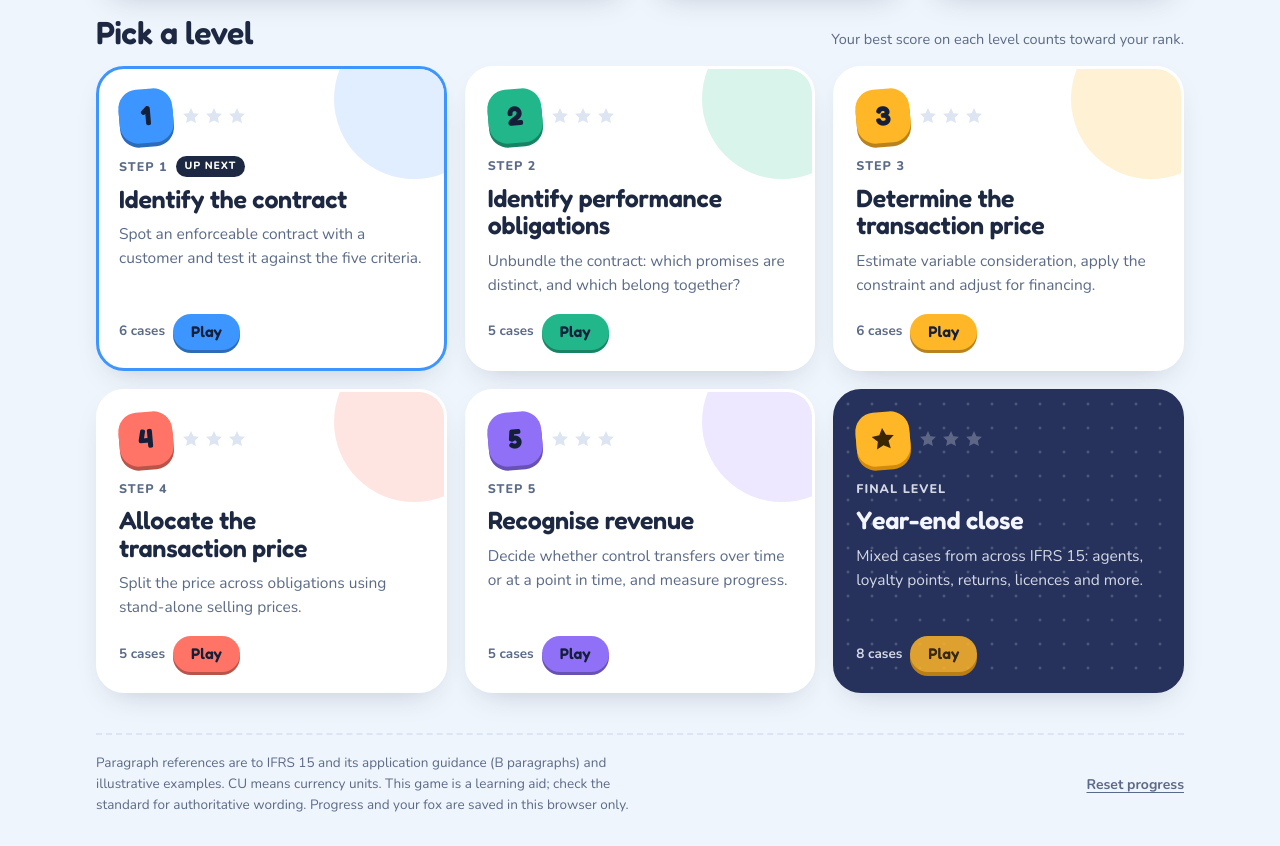
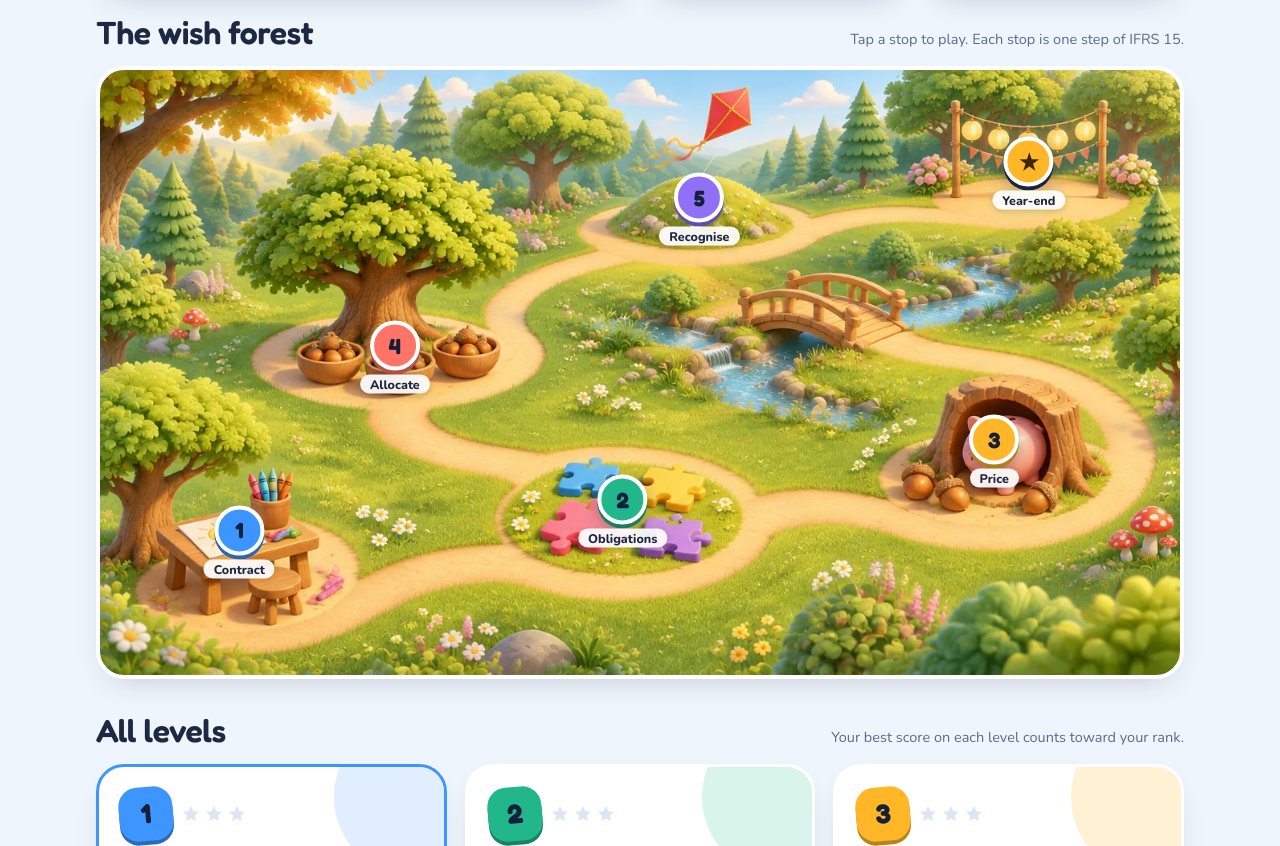
Before and after one commit to bamerski/Bartosz, a plain HTML site: page index.html in a window 1280 px wide. Shown: the part 842-1688 px from the top of the page. Drawn offline with nearby package versions, Linux system fonts and the light colour scheme.

Commit message:
Add illustrated forest map and scarf pose
The home screen gets a clickable 'wish forest' map with one stop per
level on a winding path, showing stars earned and the fox waiting at
the next stop. The fox wears its knitted scarf once the first scarf
is finished.

Co-Authored-By: Claude Opus 5.5 <noreply@anthropic.com>
Claude-Session: https://claude.ai/code/session_012QfiwdLk696KejJ15kfR2W

```diff
--- a/index.html
+++ b/index.html
@@ -195,6 +195,27 @@ button:disabled { cursor: default; }
 .journey li.done { color: var(--ink); }
 .journey li.done .jdot { background: var(--tone-soft); border: 3px solid var(--tone); }
 .journey li small { font-size: 11px; font-weight: 800; letter-spacing: .07em; text-transform: uppercase; }
+
+/* forest map */
+.forest { margin-bottom: 34px; }
+.forest-map { position: relative; border-radius: 28px; overflow: hidden; box-shadow: var(--lift); border: 4px solid var(--surface); line-height: 0; }
+.forest-art { display: block; width: 100%; height: auto; }
+.stop { position: absolute; transform: translate(-50%, -50%); display: flex; flex-direction: column; align-items: center; gap: 4px; background: none; border: 0; padding: 0; line-height: 1.2; z-index: 2; }
+.stop b { width: 50px; height: 50px; border-radius: 50%; display: grid; place-items: center; background: var(--tone); color: var(--on-tone); font-family: var(--font-display); font-weight: 700; font-size: 22px; border: 4px solid #FFFFFF; box-shadow: 0 4px 0 color-mix(in srgb, var(--tone) 70%, #000 30%), 0 8px 18px rgba(20, 32, 58, .3); transition: transform .18s cubic-bezier(.3, 1.6, .5, 1); }
+.stop.boss b { background: #FFB627; color: #3A2600; }
+.stop:hover b, .stop:focus-visible b { transform: scale(1.12) rotate(-6deg); }
+.stop-name { background: rgba(255, 255, 255, .92); color: #1D2943; font-size: 12.5px; font-weight: 800; padding: 2px 10px; border-radius: 999px; white-space: nowrap; box-shadow: 0 2px 6px rgba(20, 32, 58, .2); }
+.stop-name i { font-style: normal; color: #D48C08; letter-spacing: 1px; }
+.stop.next b { animation: stopPulse 1.8s ease-out infinite; }
+@keyframes stopPulse { 0% { box-shadow: 0 4px 0 color-mix(in srgb, var(--tone) 70%, #000 30%), 0 0 0 0 color-mix(in srgb, var(--tone) 70%, transparent); } 100% { box-shadow: 0 4px 0 color-mix(in srgb, var(--tone) 70%, #000 30%), 0 0 0 18px transparent; } }
+.map-fox { position: absolute; width: 11%; height: auto; transform: translate(-108%, -88%); z-index: 1; pointer-events: none; filter: drop-shadow(0 6px 8px rgba(20, 32, 58, .35)); animation: mapBob 2.4s ease-in-out infinite; }
+@keyframes mapBob { 0%, 100% { translate: 0 0; } 50% { translate: 0 -5px; } }
+@media (max-width: 640px) {
+  .forest-map { border-radius: 18px; border-width: 3px; }
+  .stop b { width: 34px; height: 34px; font-size: 16px; border-width: 3px; }
+  .stop-name { display: none; }
+  .map-fox { width: 15%; }
+}
 
 /* fox */
 .fox-wrap { position: relative; display: inline-block; line-height: 0; }
@@ -974,13 +995,13 @@ function foxImg(pose, label, sc) {
   return '<img class="fox fox-art" src="assets/fox/' + pose + '.webp" alt="' + label + '" width="480" height="480" decoding="async" draggable="false"' +
     (sc && sc !== 1 ? ' style="transform:scale(' + sc + ')"' : "") + '>';
 }
-function restPose() { return comp.stage >= 4 ? "wise" : "idle"; }
+function restPose() { return comp.stage >= 4 ? "wise" : comp.scarves > 0 ? "scarf" : "idle"; }
 function curFox(o) {
   o = o || {};
   const sc = [0.84, 0.9, 0.95, 1, 1][comp.stage] || 1;
   return foxImg(o.pose || restPose(), o.label || nm() + ", your fox cub, " + STAGES[comp.stage].name.toLowerCase(), sc);
 }
-["cheer", "tilt", "knit", "idle", "wise"].forEach(p => { const i = new Image(); i.src = "assets/fox/" + p + ".webp"; });
+["cheer", "tilt", "knit", "idle", "wise", "scarf"].forEach(p => { const i = new Image(); i.src = "assets/fox/" + p + ".webp"; });
 function nestFox(x, y, size, stage, o) { return '<svg x="' + x + '" y="' + y + '" width="' + size + '" height="' + size + '" viewBox="0 0 200 200">' + foxInner(stage, o) + '</svg>'; }
 
 /* story glyphs, 24-unit boxes */
@@ -1452,6 +1473,29 @@ function journeyHtml() {
         glyph(STORY[id].glyph, i, done, false) + '</g></svg></span><small>Step ' + (i + 1) + '</small>' + STORY[id].label + '</li>';
     }).join("") + '</ol></section>';
 }
+/* Forest map: stop positions as % of the illustration (assets/map/forest.webp, 1344 x 752). */
+const STOPS = [[12.9, 78], [48.4, 73], [82.8, 63], [27.3, 47.5], [55.5, 23], [86, 17]];
+const STOP_NAMES = ["Contract", "Obligations", "Price", "Allocate", "Recognise", "Year-end"];
+function forestHtml() {
+  const nextIdx = LEVELS.findIndex(l => !progress[l.id]);
+  const here = nextIdx === -1 ? LEVELS.length - 1 : nextIdx;
+  const stops = LEVELS.map((l, i) => {
+    const p = progress[l.id];
+    const st = p ? p.stars : 0;
+    const t = TONES[i] || "s1";
+    return '<button class="stop' + (p ? " done" : "") + (i === nextIdx ? " next" : "") + (l.boss ? " boss" : "") + '"' +
+      ' style="--tone:var(--' + t + ');--tone-soft:var(--' + t + '-soft);left:' + STOPS[i][0] + '%;top:' + STOPS[i][1] + '%" data-action="intro" data-level="' + i + '" aria-label="' + l.step + ': ' + l.title + (p ? ", " + st + " of 3 stars" : "") + '">' +
+      '<b>' + (l.boss ? "★" : i + 1) + '</b><span class="stop-name">' + STOP_NAMES[i] + (p ? ' <i>' + "★".repeat(st) + "☆".repeat(3 - st) + '</i>' : "") + '</span></button>';
+  }).join("");
+  const fox = adopted()
+    ? '<img class="map-fox" src="assets/fox/' + restPose() + '.webp" alt="" aria-hidden="true" style="left:' + STOPS[here][0] + '%;top:' + STOPS[here][1] + '%">'
+    : "";
+  return '<section class="forest" aria-label="Forest map">' +
+    '<div class="section-head"><h2>The wish forest</h2><span class="hint">Tap a stop to play. Each stop is one step of IFRS 15.</span></div>' +
+    '<div class="forest-map"><img class="forest-art" src="assets/map/forest.webp" width="1344" height="752" alt="An illustrated forest with a winding path linking six stops: a drawing desk, a puzzle meadow, a piggy-bank tree stump, acorn bowls under an oak, a kite hill and a lantern clearing.">' +
+    stops + fox + '</div></section>';
+}
+
 function renderHome() {
   S = null;
   const nextIdx = LEVELS.findIndex(l => !progress[l.id]);
@@ -1476,8 +1520,8 @@ function renderHome() {
       '<div class="actions"><button class="btn sun big" data-action="intro" data-level="' + (nextIdx === -1 ? 5 : nextIdx) + '">' + cta + '</button></div>' +
       '<ul class="step-dots" aria-label="The five steps">' + SHORT.map((s, i) => '<li ' + toneStyle(i) + '><b>' + (i + 1) + '</b>' + s + '</li>').join("") + '</ul>' +
     '</div>' + foxCard() + '</section>' +
-    tilesHtml() + journeyHtml() +
-    '<section><div class="section-head"><h2>Pick a level</h2><span class="hint">Your best score on each level counts toward your rank.</span></div>' +
+    tilesHtml() + journeyHtml() + forestHtml() +
+    '<section><div class="section-head"><h2>All levels</h2><span class="hint">Your best score on each level counts toward your rank.</span></div>' +
       '<div class="map">' + cards + '</div></section>' +
     '<footer class="footnote"><p>Paragraph references are to IFRS 15 and its application guidance (B paragraphs) and illustrative examples. CU means currency units. This game is a learning aid; check the standard for authoritative wording. Progress and your fox are saved in this browser only.</p>' +
       '<button class="linkbtn" data-action="reset">Reset progress</button></footer>';
```
Also changed, not shown: assets/fox/scarf.webp (added), assets/map/forest.webp (added).
